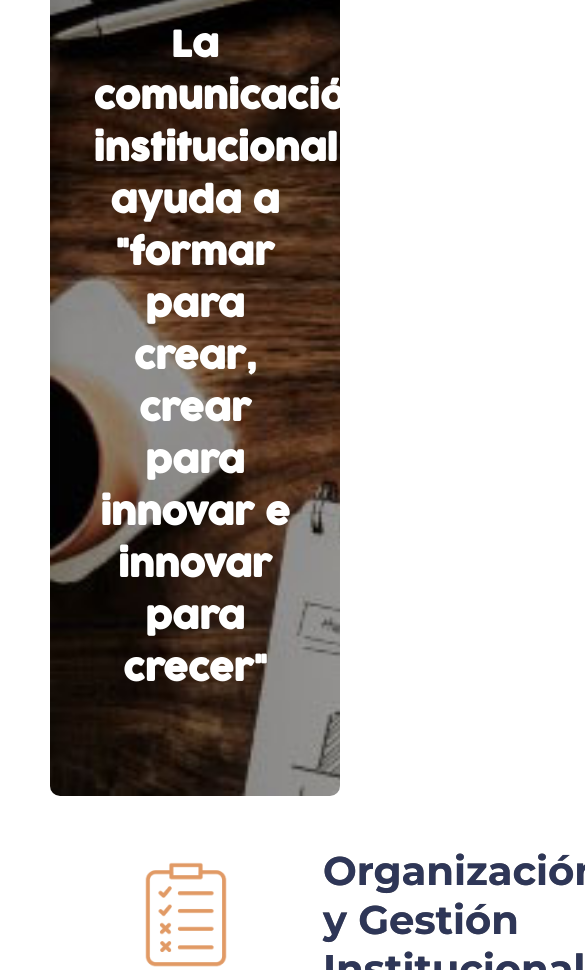
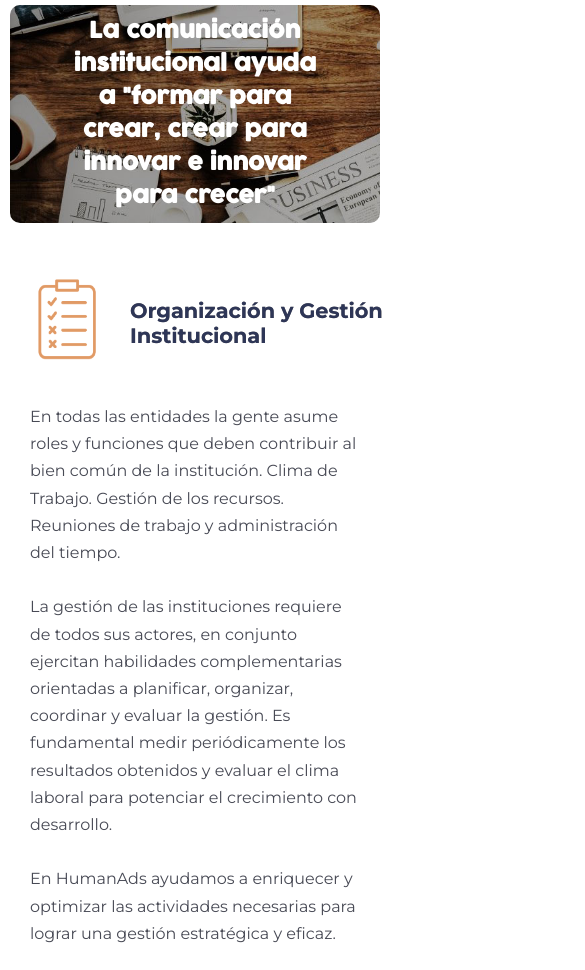
Before and after one commit to HumanAds/humanads, a website: page queHacemos.html in a window 390 px wide. Shown: the part 130-1100 px from the top of the page, 585 px wide, since content can reach past the window. Drawn offline with nearby package versions, Linux system fonts and the light colour scheme.

Commit message:
Se modifica responsive para version mobile

```diff
--- a/scss/styles.scss
+++ b/scss/styles.scss
@@ -361,7 +361,9 @@ main {
             align-items: center;
 
                 .iconQH {
-                    width: 4rem;
+                    width: 85px;
+                    height: 85px;
+                    margin: 15px;
                 }
 
                 .parrafoQH {
@@ -702,7 +704,7 @@ main {
         margin-top: 3rem;
 
         h1 {
-            font-size: 2rem;
+            font-size: 1.7rem;
             color: $colorPrimario;
             text-align: center;
         }
@@ -773,7 +775,7 @@ main {
         padding-top: 0px;
 
         .empresasTitulo {
-            font-size: 2rem;
+            font-size: 1.7rem;
             margin-top: 3rem;
 
         }
@@ -846,7 +848,35 @@ main {
 
 }
 
+@media (max-width: 425px) {
+    .banner-image {
+        margin-top: 135px;
+        margin-right: 10px;
+        margin-left: 10px;
+    }
 
+    .div-banner {
+        margin: 0px;
+    }
+
+    #h1-banner {
+        font-size: 22px;
+        margin: 10px 0px;
+    }
+    .hacemos__img {
+        margin-left: 25px;
+        margin-right: 25px;
+        width: 80px;
+        height: 100px;
+    }
+    .hacemos__titulos {
+        font-size: 1.3rem;
+    }
+    .hacemos__parrafos {
+        margin: 30px;
+        line-height: 1.7rem;
+    }
+}
 
 
 
```
Also changed, not shown: css/style.css.
